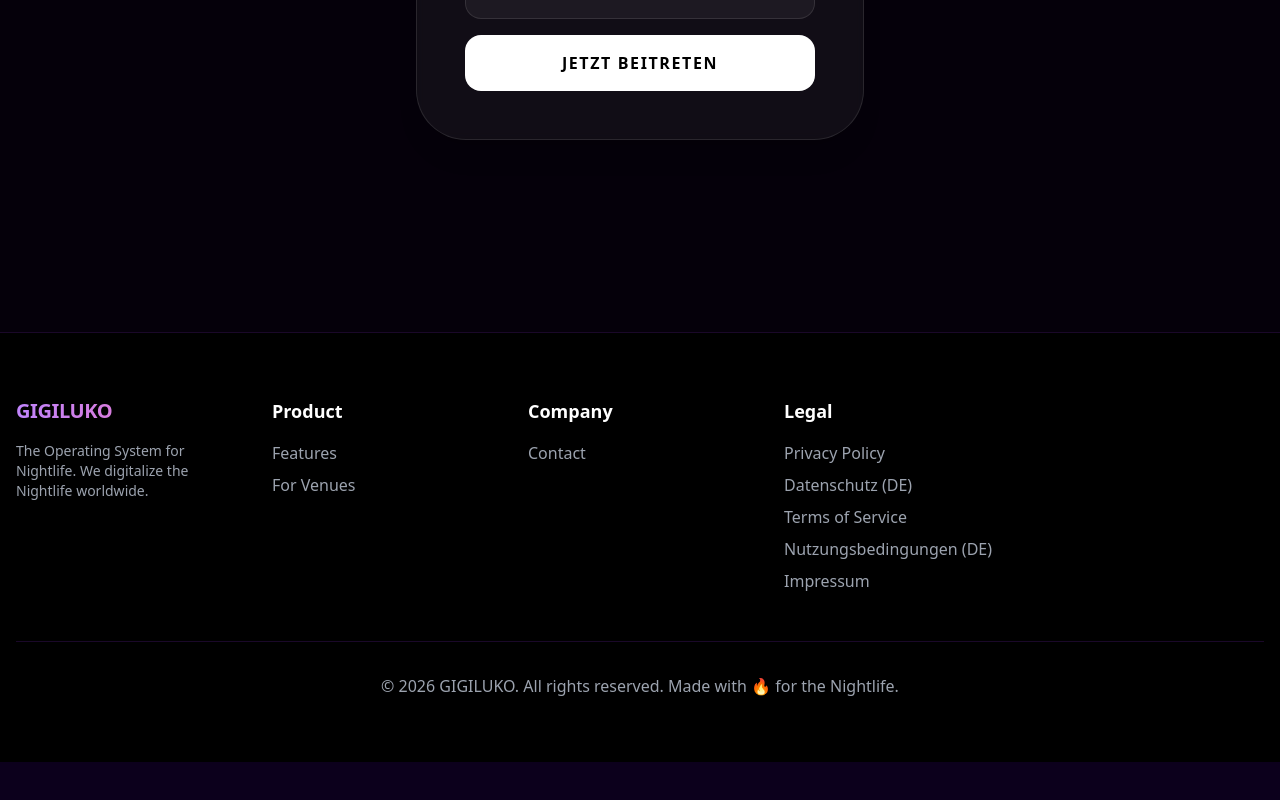
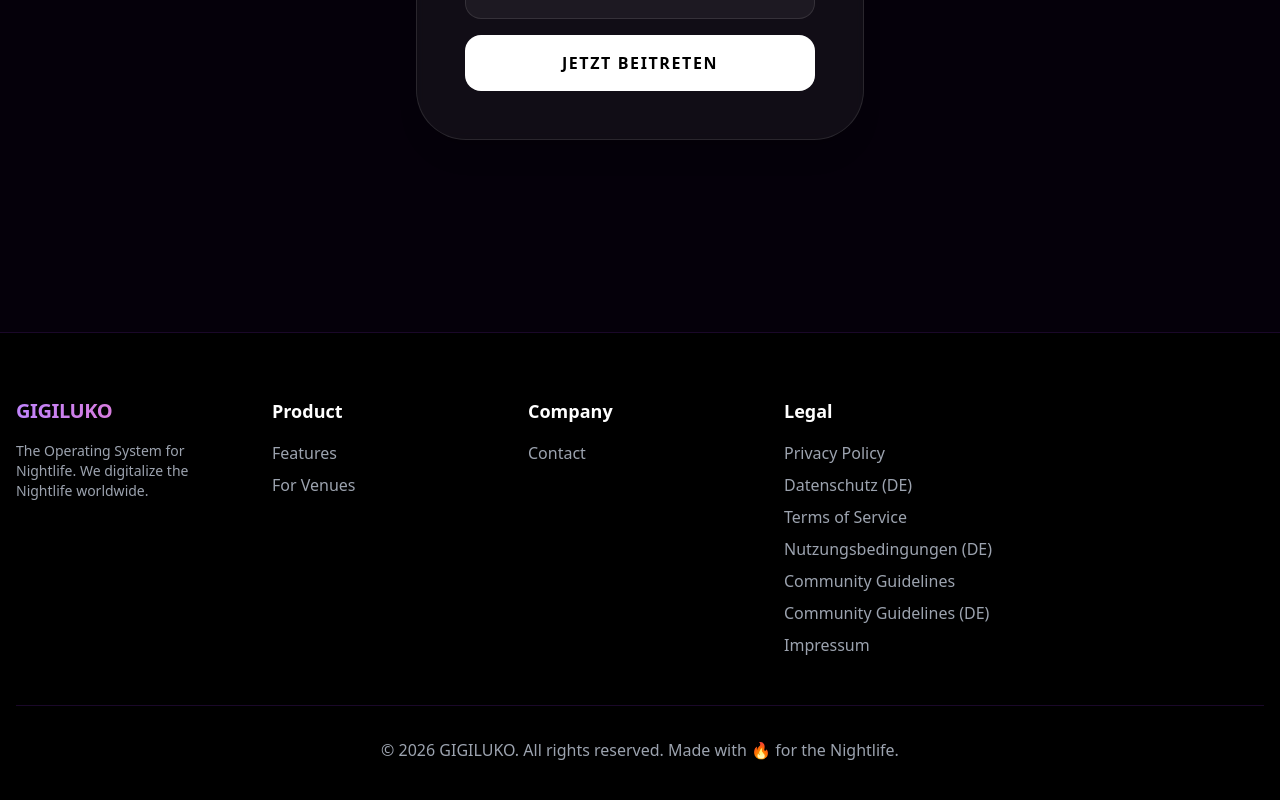
Before and after one commit to LuisCodingforfutur/gigilukoweb, a React (Vite) app: page / in a window 1280 px wide. Shown: the part 3230-4030 px from the top of the page. Before the commit the page ends 3992 px from the top, so only its background shows below. Built offline with nearby package versions, Linux system fonts and the light colour scheme.

Commit message:
feat: add Community Guidelines links to Footer and Support page
Footer now exposes all 6 legal/policy pages:
- Privacy Policy (EN+DE)
- Terms of Service (EN+DE)
- Community Guidelines (EN+DE)

Support page footer-link line includes Community Guidelines.

```diff
--- a/src/components/Footer.tsx
+++ b/src/components/Footer.tsx
@@ -30,6 +30,8 @@
                             <li><Link to="/privacy-de" className="hover:text-purple-400 transition">Datenschutz (DE)</Link></li>
                             <li><Link to="/terms" className="hover:text-purple-400 transition">Terms of Service</Link></li>
                             <li><Link to="/terms-de" className="hover:text-purple-400 transition">Nutzungsbedingungen (DE)</Link></li>
+                            <li><Link to="/community-guidelines" className="hover:text-purple-400 transition">Community Guidelines</Link></li>
+                            <li><Link to="/community-guidelines-de" className="hover:text-purple-400 transition">Community Guidelines (DE)</Link></li>
                             <li><Link to="/impressum" className="hover:text-purple-400 transition">Impressum</Link></li>
                         </ul>
                     </div>
--- a/src/pages/Support.tsx
+++ b/src/pages/Support.tsx
@@ -60,7 +60,7 @@
             <section>
                 <h2>Other Resources</h2>
                 <p>
-                    <a href="/privacy">Privacy Policy</a> · <a href="/terms">Terms of Service</a> · <a href="/impressum">Imprint</a>
+                    <a href="/privacy">Privacy Policy</a> · <a href="/terms">Terms of Service</a> · <a href="/community-guidelines">Community Guidelines</a> · <a href="/impressum">Imprint</a>
                 </p>
             </section>
         </LegalPage>
```
